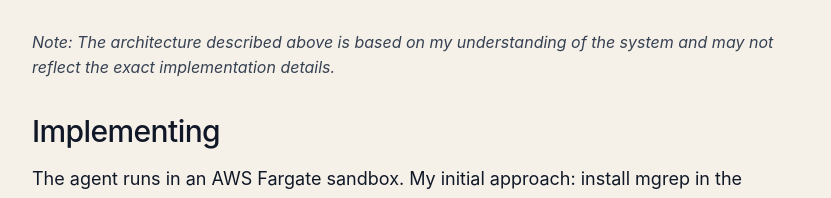
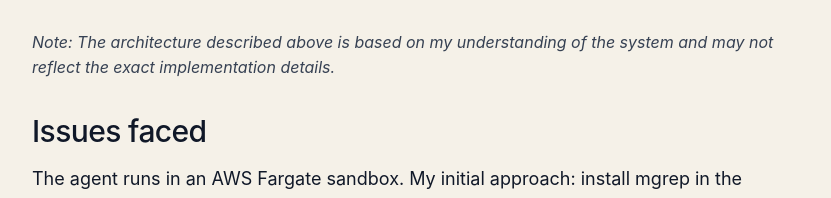
Before and after one commit to adiprasadd/personalpage, a Next.js app: page /mgrep in a window 1280 px wide. Shown: the part 1780-1978 px from the top of the page, without its empty margins (224-1055 px from the left). Built offline with nearby package versions, Linux system fonts and the light colour scheme; a web font is replaced by a local one.

Commit message:
content edit to mgrep blog

```diff
--- a/src/app/mgrep/page.tsx
+++ b/src/app/mgrep/page.tsx
@@ -218,7 +218,7 @@ graph TB
           </p>
 
           <h2 className="text-2xl sm:text-3xl mt-8 mb-4 font-serif" style={{fontWeight: 500}}>
-            Implementing
+            Issues faced
           </h2>
 
           <p>
```
